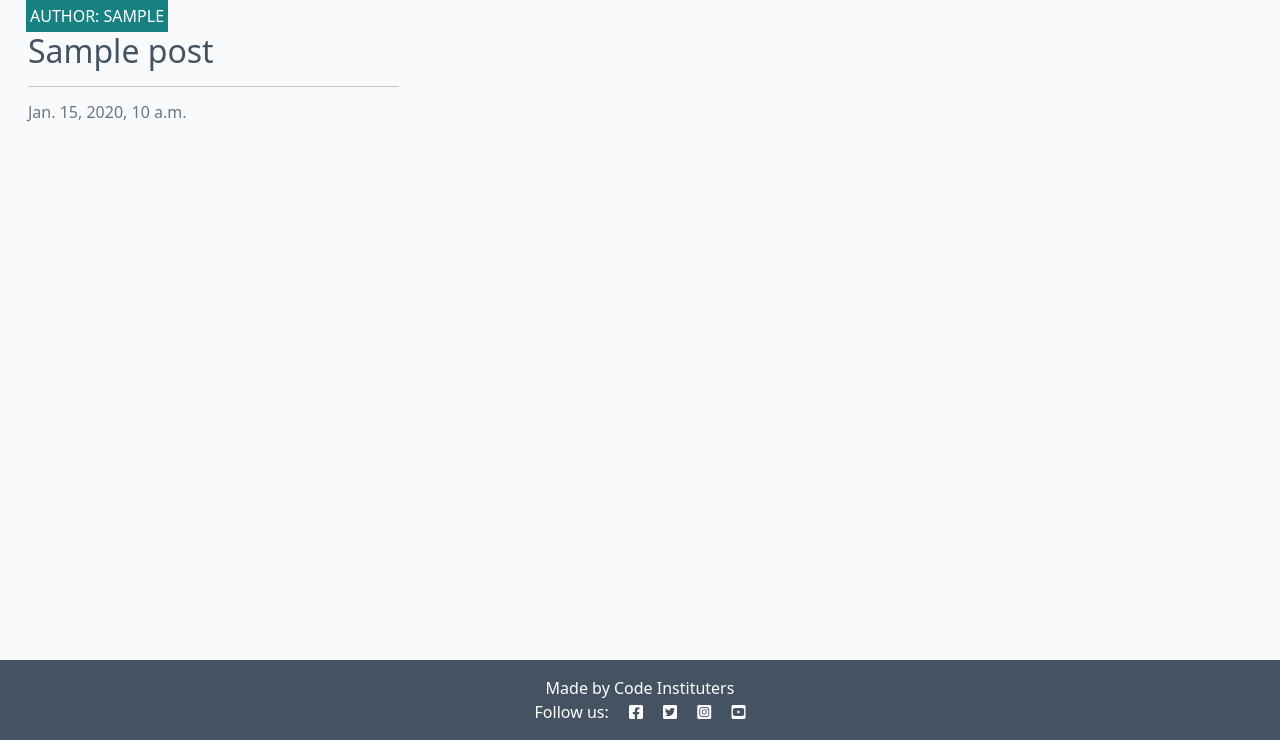
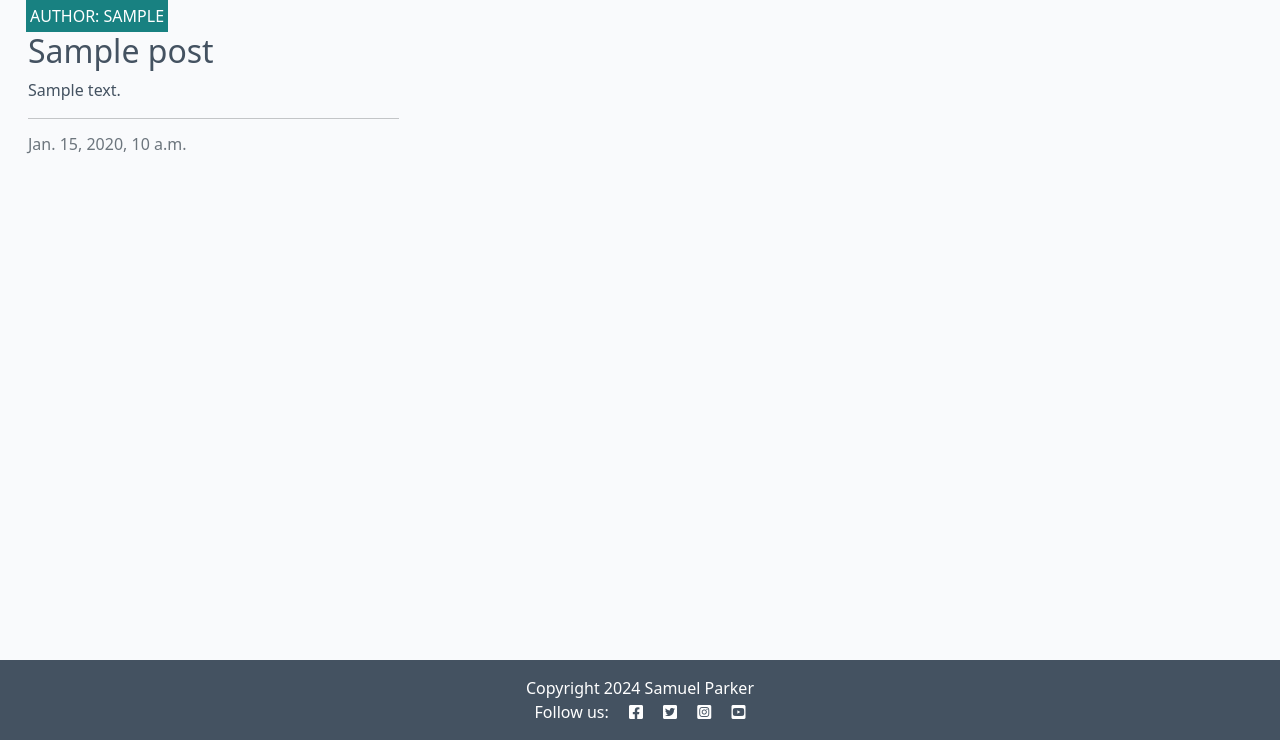
Before and after one commit to SamuelParkerTech/DjangoBlog, a Django app: page / in a window 1280 px wide. Shown: the part 60-800 px from the top of the page. Run offline with Django 4.2, Linux system fonts and the light colour scheme; tables that the repository leaves empty hold one stand-in row (values such as "Sample post").

Commit message:
added some variables to the htmls

```diff
--- a/blog/templates/blog/index.html
+++ b/blog/templates/blog/index.html
@@ -20,6 +20,7 @@
                             </div>
                             <a href="#" class="post-link">
                                 <h2 class="card-title">{{ post.title }}</h2>
+                                <p class= card-text>{{ post.excerpt }}</p>
                             </a>
 
                             <hr />
@@ -50,3 +51,7 @@
 
 <!-- index.html content ends here -->
 {% endblock %}
+
+{% block copyright %}
+Copyright 2024 Samuel Parker
+{% endblock %}
--- a/templates/base.html
+++ b/templates/base.html
@@ -38,7 +38,7 @@
                 <ul class="navbar-nav me-auto mb-2 mb-lg-0">
                     <li class="nav-item">
                         <a class="nav-link {% if request.path == home_url %}active{% endif %}" aria-current="page"
-                            href="#">Home</a>
+                            href="{% url 'home' %}">Home</a>
                     </li>
 
                 </ul>
@@ -59,7 +59,11 @@
 
     <!-- Footer -->
     <footer class="footer mt-auto py-3 dark-bg">
-        <p class="m-0 text-center text-white">Made by Code Instituters</p>
+        <p class="m-0 text-center text-white">
+            {% block copyright %}
+             <!-- copyright goes here-->
+            {% endblock %}
+        </p>
         <p class="m-0 text-center text-white">Follow us: <i class="fab fa-facebook-square ms-3"></i>
             <i class="fab fa-twitter-square ms-3"></i>
             <i class="fab fa-instagram-square ms-3"></i>
```
